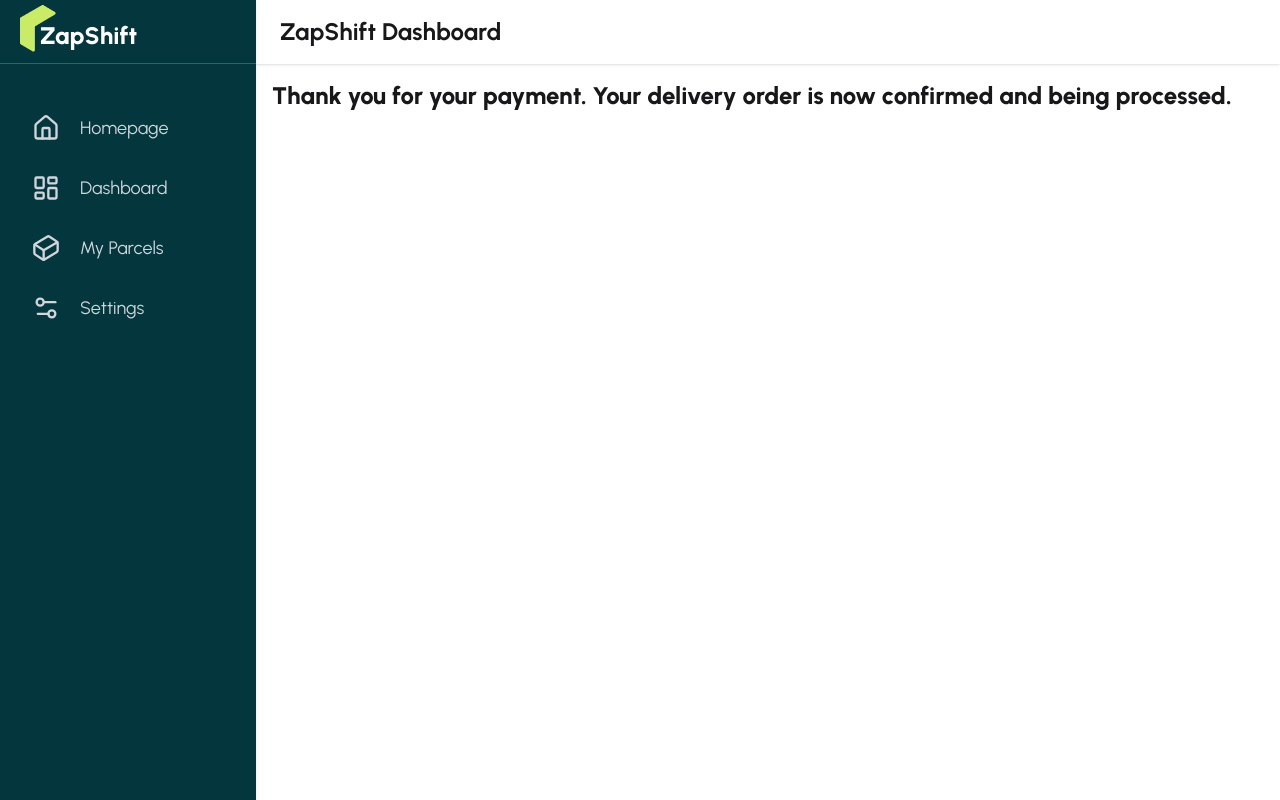
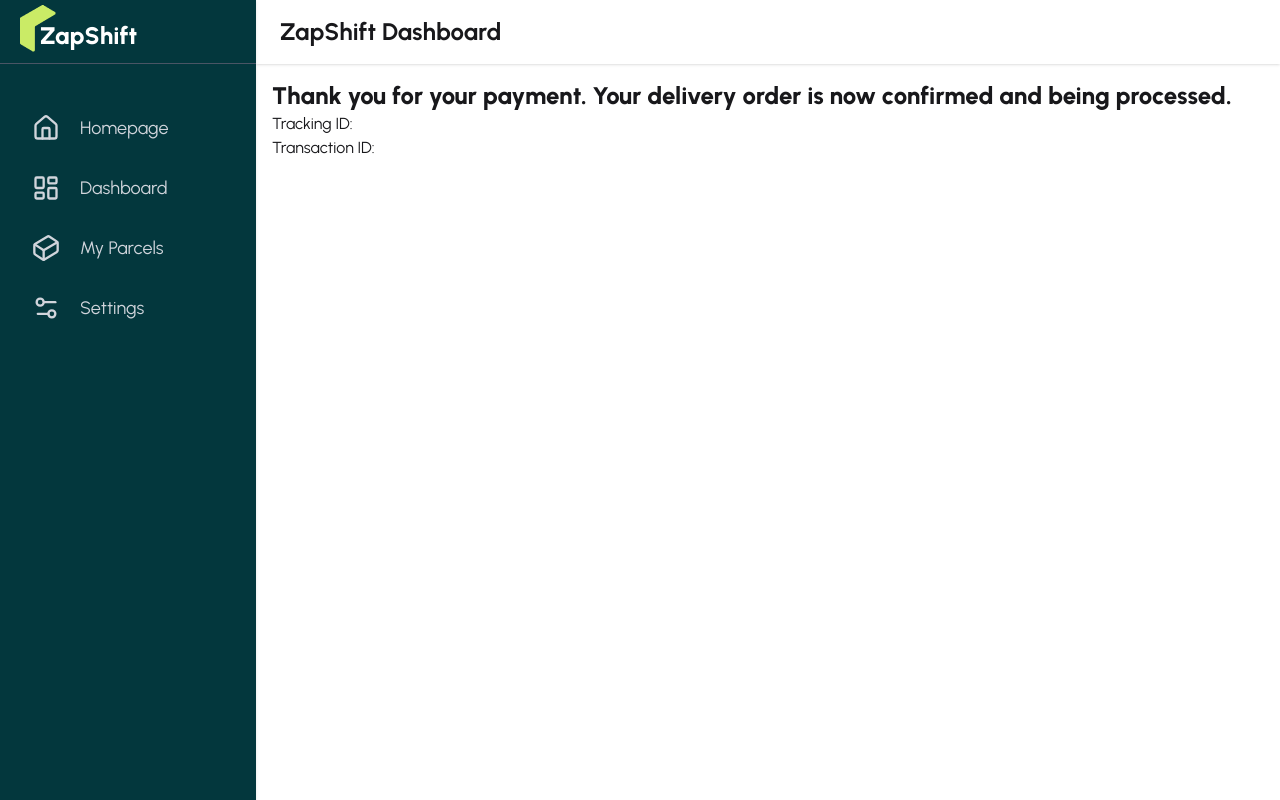
Before and after one commit to Maneulislam/Zap-Shift-Client, a React (Vite) app: page /dashboard/payment-success in a window 1280 px wide. Built offline with nearby package versions, Linux system fonts and the light colour scheme; no server answers; sample sign-in values are in the browser's storage.

Commit message:
Show tracking id

```diff
--- a/src/pages/Dashboard/Payment/PaymentSuccessful.jsx
+++ b/src/pages/Dashboard/Payment/PaymentSuccessful.jsx
@@ -1,10 +1,13 @@
-import { useEffect } from "react";
+import { useEffect, useState } from "react";
 import { useSearchParams } from "react-router";
 import useAxiosSecure from "../../../hooks/useAxiosSecure";
 
 const PaymentSuccessful = () => {
 
     const [searchParams] = useSearchParams();
+
+    const [paymentInfo, setPaymentInfo] = useState({});
+
     const sessionId = searchParams.get('session_id');
     const instanceAxios = useAxiosSecure();
     console.log(sessionId);
@@ -12,13 +15,32 @@ const PaymentSuccessful = () => {
     useEffect(() => {
         if (sessionId) {
             instanceAxios.patch(`/payment-success?session_id=${sessionId}`)
-                .then(res => console.log(res.data))
+                .then(res => {
+                    console.log(res.data)
+
+                    setPaymentInfo({
+                        transactionId: res.data.transactionId,
+                        trackingId: res.data.trackingId
+                    })
+                })
         }
     }, [sessionId, instanceAxios])
 
     return (
-        <div className="text-2xl font-extrabold">
-            Thank you for your payment. Your delivery order is now confirmed and being processed.
+        <div>
+
+            <div className="text-2xl font-extrabold">
+                Thank you for your payment. Your delivery order is now confirmed and being processed.
+            </div>
+
+            <div>
+                Tracking ID: {paymentInfo.trackingId}
+            </div>
+
+            <div>
+                Transaction ID: {paymentInfo.transactionId}
+            </div>
+
         </div>
     );
 };
--- a/src/pages/SendParcel/SendParcel.jsx
+++ b/src/pages/SendParcel/SendParcel.jsx
@@ -1,6 +1,6 @@
 import { useForm } from "react-hook-form";
 import parcel from "../../assets/parcel-icon.jpg"
-import { useLoaderData } from "react-router";
+import { useLoaderData, useNavigate } from "react-router";
 import Swal from "sweetalert2";
 import useAxiosSecure from "../../hooks/useAxiosSecure";
 import useAuth from "../../hooks/useAuth";
@@ -15,6 +15,8 @@ const SendParcel = () => {
     } = useForm();
 
     const { user } = useAuth();
+
+    const navigate = useNavigate();
 
 
     const instanceAxios = useAxiosSecure();
@@ -68,13 +70,26 @@ const SendParcel = () => {
             showCancelButton: true,
             confirmButtonColor: "#3085d6",
             cancelButtonColor: "#d33",
-            confirmButtonText: "Yes, send it"
+            confirmButtonText: "Confirm and Continue Payment"
         }).then((result) => {
             if (result.isConfirmed)
 
                 instanceAxios.post('/parcels', data)
                     .then(res => {
+
+                        navigate('/dashboard/my-parcels')
+
                         console.log("After saving data", res.data);
+
+                        if (res.data.insertedId) {
+                            Swal.fire({
+                                position: "top-end",
+                                icon: "success",
+                                title: "Parcel has Created. Please Pay.",
+                                showConfirmButton: false,
+                                timer: 2500
+                            });
+                        }
                     })
 
 
```
